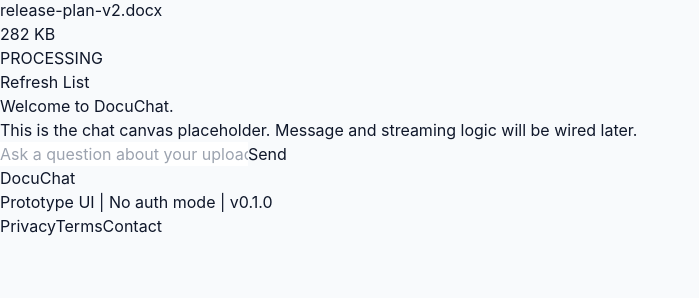
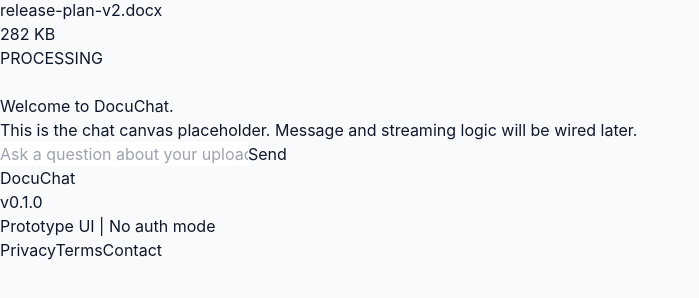
Before and after one commit to EmmanuelM-A/askdocumind-web, a React (Vite) app: page / in a window 1280 px wide. Both pictures are taken after a click on the button "Uploaded Docs". Shown: the part 498-796 px from the top of the page, without its empty margins (0-699 px from the left). Built offline with nearby package versions, Linux system fonts and the light colour scheme.

Commit message:
feat(ui): implement theme persistence and enhance document area UI with new icons

```diff
--- a/src/App.tsx
+++ b/src/App.tsx
@@ -38,7 +38,16 @@ export default function App() {
 	const [activeTab, setActiveTab] = useState<DocumentTab>("upload");
 
 	useEffect(() => {
+		const savedTheme = localStorage.getItem("docuchat-theme") as Theme | null;
+		if (savedTheme) {
+			setTheme(savedTheme);
+			document.documentElement.setAttribute("data-theme", savedTheme);
+		}
+	}, []);
+
+	useEffect(() => {
 		document.documentElement.setAttribute("data-theme", theme);
+		localStorage.setItem("docuchat-theme", theme);
 	}, [theme]);
 
 	useEffect(() => {
--- a/src/components/DocumentsArea.tsx
+++ b/src/components/DocumentsArea.tsx
@@ -11,14 +11,31 @@ interface DocumentsAreaProps {
 function statusClass(status: UploadedDocument["processingStatus"]): string {
     switch (status) {
         case "COMPLETED":
-            return "bg-emerald-500/20 text-emerald-700 dark:text-emerald-300";
+            return "bg-emerald-100 text-emerald-800 dark:bg-emerald-500/20 dark:text-emerald-300";
         case "FAILED":
-            return "bg-red-500/20 text-red-700 dark:text-red-300";
+            return "bg-red-100 text-red-800 dark:bg-red-500/20 dark:text-red-300";
         case "PROCESSING":
-            return "bg-amber-500/20 text-amber-700 dark:text-amber-300";
+            return "bg-amber-100 text-amber-800 dark:bg-amber-500/20 dark:text-amber-300";
         default:
-            return "bg-sky-500/20 text-sky-700 dark:text-sky-300";
+            return "bg-sky-100 text-sky-800 dark:bg-sky-500/20 dark:text-sky-300";
     }
+}
+
+function IconTrash() {
+    return (
+        <svg aria-hidden="true" viewBox="0 0 24 24" className="h-4 w-4" fill="none" stroke="currentColor" strokeWidth="1.8">
+            <path d="M3 6h18M8 6V4a1 1 0 0 1 1-1h6a1 1 0 0 1 1 1v2m-1 0v14a1 1 0 0 1-1 1H9a1 1 0 0 1-1-1V6" />
+            <path d="M10 9v8M14 9v8" />
+        </svg>
+    );
+}
+
+function IconRefresh() {
+    return (
+        <svg aria-hidden="true" viewBox="0 0 24 24" className="h-5 w-5" fill="none" stroke="currentColor" strokeWidth="1.8">
+            <path d="M3 9.5c0-2.8 2.2-5 5-5h3V2m-3 12c-2.8 0-5 2.2-5 5v3.5M21 14.5c0 2.8-2.2 5-5 5h-3v2.5m3-12c2.8 0 5-2.2 5-5V2" />
+        </svg>
+    );
 }
 
 export function DocumentsArea({ activeTab, onTabChange, documents }: DocumentsAreaProps) {
@@ -80,29 +97,40 @@ export function DocumentsArea({ activeTab, onTabChange, documents }: DocumentsAr
                     </div>
                 </div>
             ) : (
-                <div className="flex-1 space-y-2 overflow-auto rounded-2xl border border-[var(--color-tertiary)] bg-[var(--color-primary)] p-3">
+                <div className="relative flex-1 space-y-2 overflow-auto rounded-2xl border border-[var(--color-tertiary)] bg-[var(--color-primary)] p-3">
                     {documents.map((doc) => (
                         <article
                             key={doc.id}
                             className="rounded-xl border border-[var(--color-tertiary)] bg-[var(--color-secondary)] p-3"
                         >
-                            <div className="flex items-start justify-between gap-3">
+                            <div className="flex items-center justify-between gap-2">
                                 <div>
                                     <p className="truncate text-sm font-medium text-[var(--color-text)]">{doc.filename}</p>
                                     <p className="text-xs text-[var(--color-text)]/70">{Math.round(doc.fileSize / 1024)} KB</p>
                                 </div>
-                                <span className={`rounded-full px-2 py-1 text-[11px] font-semibold ${statusClass(doc.processingStatus)}`}>
-                                    {doc.processingStatus}
-                                </span>
+                                <div className="flex items-center gap-1.5">
+                                    <span className={`rounded-full px-2 py-1 text-[11px] font-semibold whitespace-nowrap ${statusClass(doc.processingStatus)}`}>
+                                        {doc.processingStatus}
+                                    </span>
+                                    <button
+                                        type="button"
+                                        onClick={() => console.log("Delete document clicked:", doc.id)}
+                                        className="inline-flex items-center justify-center rounded-md p-1 text-[var(--color-text)]/70 transition hover:text-red-600 dark:hover:text-red-400"
+                                        aria-label="Delete document"
+                                    >
+                                        <IconTrash />
+                                    </button>
+                                </div>
                             </div>
                         </article>
                     ))}
                     <button
                         type="button"
                         onClick={() => console.log("Refresh uploaded documents clicked")}
-                        className="mt-2 rounded-xl border border-[var(--color-tertiary)] px-3 py-2 text-sm text-[var(--color-text)] hover:border-[var(--color-accent)]"
+                        className="absolute bottom-3 right-3 inline-flex items-center justify-center rounded-md p-2 text-[var(--color-text)]/70 transition hover:text-[var(--color-accent)]"
+                        aria-label="Refresh documents list"
                     >
-                        Refresh List
+                        <IconRefresh />
                     </button>
                 </div>
             )}
--- a/src/components/FooterBar.tsx
+++ b/src/components/FooterBar.tsx
@@ -4,11 +4,13 @@ export function FooterBar() {
     return (
         <footer className="border-t border-[var(--color-tertiary)] bg-[var(--color-primary)]/85 py-3">
             <div className="mx-auto w-full max-w-7xl px-4 sm:px-6">
-                <div className="flex flex-col items-center justify-between gap-3 py-2 sm:flex-row sm:gap-4">
-                    <div className="flex flex-col items-center gap-1 sm:items-start sm:gap-0.5">
+                <div className="flex flex-col items-center justify-center gap-2 py-2 sm:flex-row sm:justify-between sm:gap-4">
+                    <div className="flex items-baseline gap-2">
                         <p className="text-sm font-semibold text-[var(--color-text)]">{footerData.appName}</p>
-                        <p className="text-xs text-[var(--color-text)]/70">{footerData.description} | {footerData.version}</p>
+                        <p className="text-xs text-[var(--color-text)]/60">{footerData.version}</p>
                     </div>
+
+                    <p className="order-2 text-xs text-[var(--color-text)]/70 sm:order-none">{footerData.description}</p>
 
                     <nav className="flex items-center gap-4 text-xs">
                         {footerData.links.map((link) => (
--- a/src/styles/index.css
+++ b/src/styles/index.css
@@ -25,7 +25,7 @@ html,
 body,
 #root {
 	height: 100%;
-	min-width: 320px;
+	min-width: 350px;
 }
 
 body {
```
